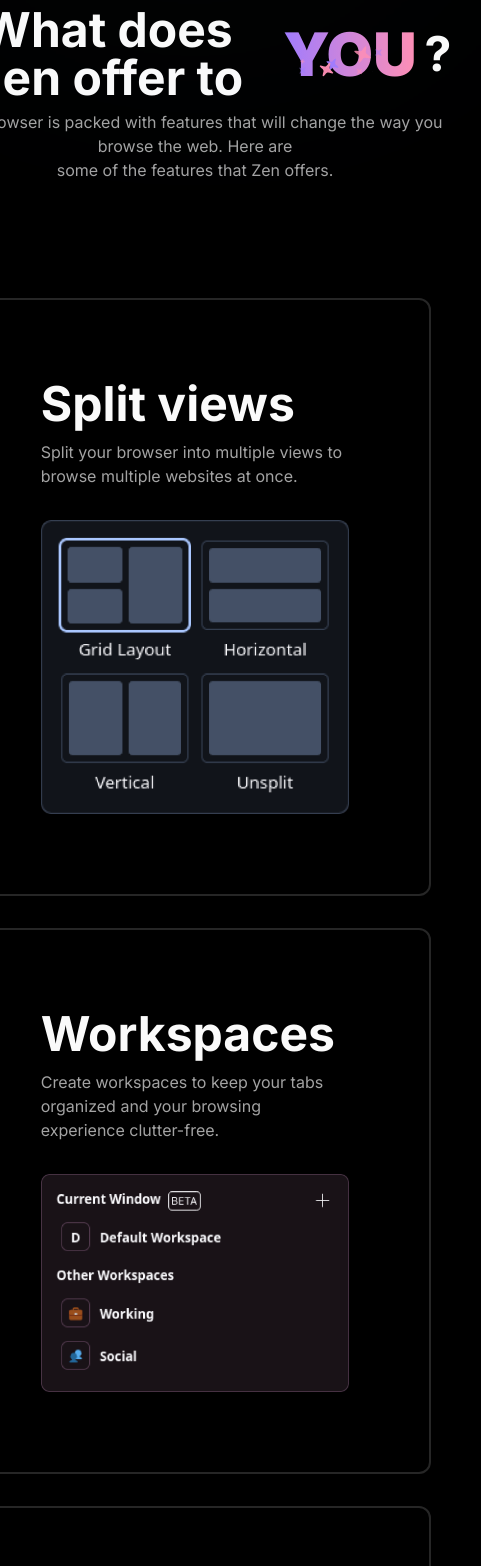
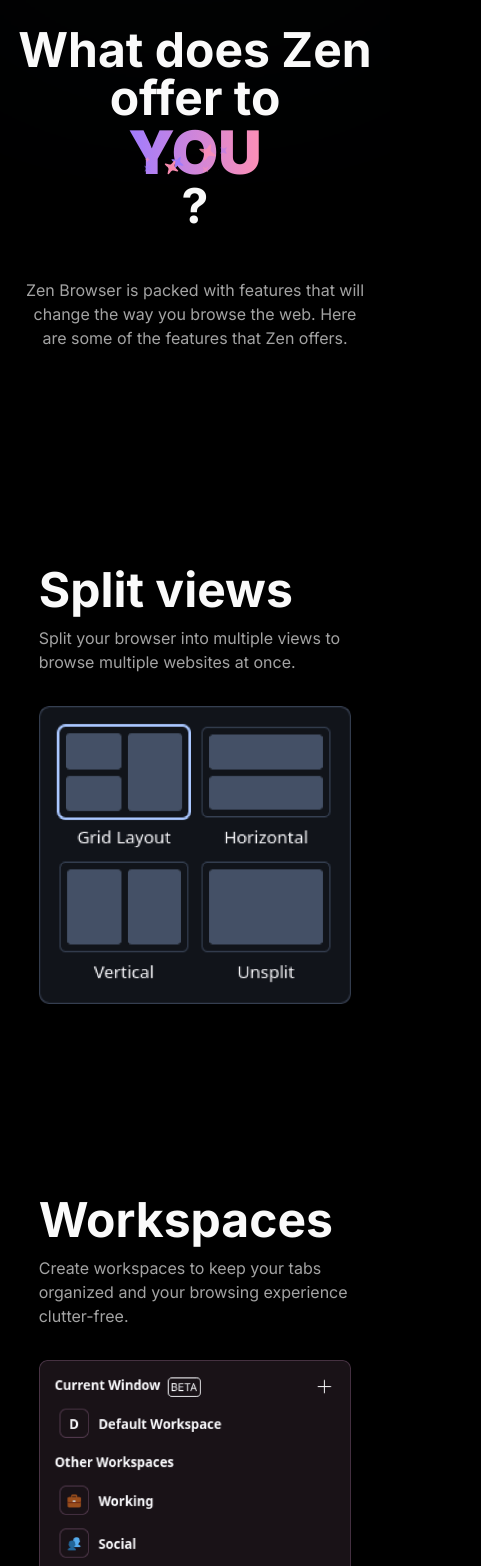
Before and after one commit to zen-browser/www, a Next.js app: page / in a window 390 px wide. Shown: the part 940-2506 px from the top of the page, 481 px wide, since content can reach past the window. Built offline with nearby package versions, Linux system fonts and the light colour scheme.

Commit message:
refactor: Improve responsiveness of Features component layout

```diff
--- a/src/app/page.tsx
+++ b/src/app/page.tsx
@@ -7,7 +7,7 @@ import { Navigation } from "@/components/navigation";
 
 export default function Home() {
   return (
-    <main className="flex min-h-screen flex-col items-center justify-start">
+    <main className="flex min-h-screen overflow-x-hidden flex-col items-center justify-start">
       <Header />
       <Features />
       <Footer />
--- a/src/components/features.tsx
+++ b/src/components/features.tsx
@@ -33,30 +33,30 @@ function Question() {
 
 export default function Features() {
   return (
-    <div>
+    <div className="relative">
       {/*<TextReveal text="Zen will change the way you browse the web. 🌟" />*/}
-      <h1 className="text-5xl font-bold mt-20 text-center flex justify-center items-center mb-2">What does Zen offer to <SparklesText className="mx-2" text="YOU" />?</h1>
-      <p className="text-muted-foreground text-center mb-24">Zen Browser is packed with features that will change the way you browse the web. Here are<br/> some of the features that Zen offers.</p>
+      <h1 className="text-5xl font-bold mt-20 text-center p-5 md:p-0 flex flex-col md:flex-row justify-center items-center mb-2">What does Zen offer to <SparklesText className="mx-2" text="YOU" />?</h1>
+      <p className="text-muted-foreground text-center mx-auto w-3/4 md:w-full p-5 lg:p-0 mb-24">Zen Browser is packed with features that will change the way you browse the web. Here are<br className="hidden md:block"/> some of the features that Zen offers.</p>
       <div className="flex flex-col lg:flex-row w-full mt-4 p-5 lg:p-0">
         <div className="w-full flex mx-auto lg:mx-0 flex-col lg:mb-24 lg:ml-4 lg:mt-24">
-          <div className="bg-background relative mx-auto lg:mx-0 flex flex-col max-w-lg justify-center rounded-xl border-2 p-20 md:shadow-xl">
+          <div className="hover:border-blue-500 transition-all duration-100 bg-background relative mx-auto lg:mx-0 flex flex-col max-w-lg justify-center rounded-xl md:border-2 p-20 md:shadow-xl">
             <h1 className="text-5xl font-bold">Split views</h1>
             <p className="text-muted-foreground mt-3">Split your browser into multiple views to browse multiple websites at once.</p>
             <img src="/split-view.png" className="mt-8 w-full h-full" />
           </div>
-          <div className="bg-background mx-auto lg:mx-0 relative flex flex-col mt-8 max-w-lg justify-center rounded-xl border-2 p-20 md:shadow-xl">
+          <div className="hover:border-blue-500 transition-all duration-100 bg-background mx-auto lg:mx-0 relative flex flex-col mt-8 max-w-lg justify-center rounded-xl md:border-2 p-20 md:shadow-xl">
             <h1 className="text-5xl font-bold">Workspaces</h1>
             <p className="text-muted-foreground mt-3">Create workspaces to keep your tabs organized and your browsing experience clutter-free.</p>
             <img src="/workspaces.png" className="mt-8 w-full h-full" />
           </div>
         </div>
         <div className="w-full lg:mr-4 flex flex-col">
-          <div className="bg-background relative mx-auto lg:mx-0 mt-8 lg:mt-0 flex-col flex max-w-lg justify-center rounded-xl border-2 p-20 md:shadow-xl">
+          <div className="hover:border-blue-500 transition-all duration-100 bg-background relative mx-auto lg:mx-0 mt-8 lg:mt-0 flex-col flex max-w-lg justify-center rounded-xl md:border-2 p-20 md:shadow-xl">
             <h1 className="text-5xl font-bold">Profile switching</h1>
             <p className="text-muted-foreground mt-3">Switch between profiles to keep your work and personal browsing separate.</p>
             <img src="/profiles.png" className="mt-8 w-full h-full" />
           </div>
-          <div className="bg-background relative mx-auto lg:mx-0 mt-8 flex-col flex max-w-lg justify-center rounded-xl border-2 p-20 md:shadow-xl">
+          <div className="hover:border-blue-500 transition-all duration-100 bg-background relative mx-auto lg:mx-0 mt-8 flex-col flex max-w-lg justify-center rounded-xl md:border-2 p-20 md:shadow-xl">
             <h1 className="text-5xl font-bold">Side web panels</h1>
             <p className="text-muted-foreground mt-3">Access your favorite websites and services without leaving the page you're on.</p>
             <img src="/sidebar.png" className="mt-8 w-full h-full" />
@@ -68,7 +68,11 @@ export default function Features() {
           <Table>
             <TableHeader>
               <TableRow className="!border-none">
-                <TableHead className="py-2 text-2xl absolute font-bold text-black dark:text-white">How Zen differs from other browsers</TableHead>
+                <TableHead className="py-2 text-2xl absolute font-bold text-black dark:text-white">
+                  <span className="hidden md:block">
+                    How Zen differs from other browsers
+                  </span>
+                </TableHead>
                 <TableHead className="py-2 font-bold text-center"><img src="/favicon.ico" className="bg-black dark:bg-white rounded-md mx-auto mb-2 w-8 h-8" />Zen</TableHead>
                 <TableHead className="py-2 pl-4 pr-0 font-bold text-center opacity-60"><img src="/floorp.png" className="bg-black dark:bg-white rounded-md p-1 mx-auto mb-2 w-7 h-7" />Floorp</TableHead>
                 <TableHead className="py-2 pl-0 font-bold text-center opacity-60"><img src="/librewolf.png" className="bg-black dark:bg-white rounded-md mx-auto p-1 mb-2 w-7 h-7" />LibreWolf</TableHead>
@@ -111,10 +115,10 @@ export default function Features() {
               description="Zen is designed to be easy to use and beautiful to look at." />
           <FeatureCard title="Customizable"
               description="Customize Zen to fit your needs. Change the theme, layout, and more." />
-          <FeatureCard title="Workspaces"
-              description="Create workspaces to keep your tabs organized." />
-          <FeatureCard title="Better new tab page"
-              description="The new tab page in Zen is designed to help you get to your favorite websites faster." />
+          <FeatureCard title="Keyboard shortcuts"
+              description="Navigate Zen with ease using keyboard shortcuts." />
+          <FeatureCard title="Your browsing experience, your way"
+              description="Zen is designed to be customizable to fit your needs." />
           <FeatureCard title="Tab groups"
               description="Organize your tabs into groups to keep your browsing experience organized."
               todo />
```
